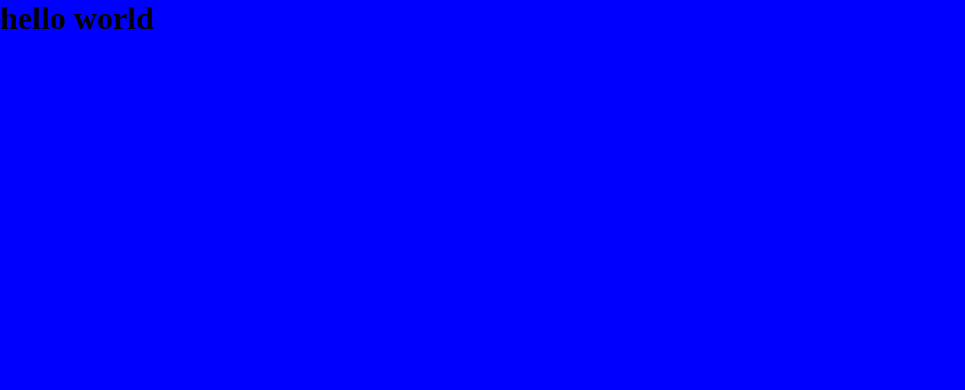
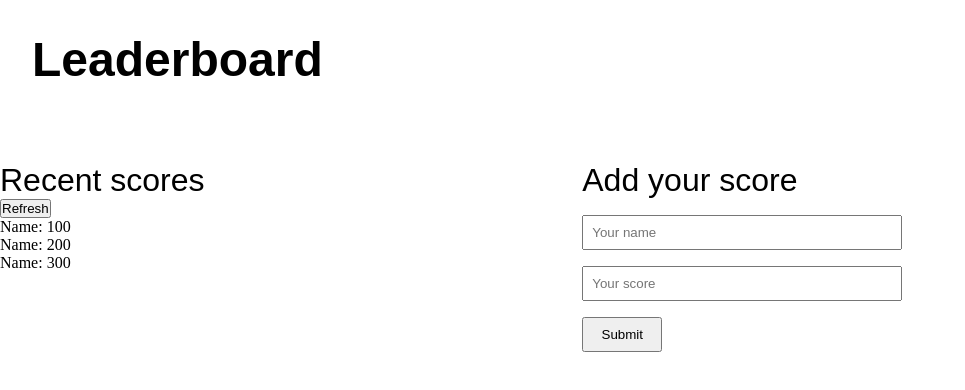
Before and after one commit to afizsavage/leaderboard, a website built with webpack: page src/index.html in a window 1280 px wide. Shown: the whole page, without its empty margins (0-965 px from the left). Built offline with nearby package versions, Linux system fonts and the light colour scheme.

Commit message:
Add markdown for all section

```diff
--- a/src/index.html
+++ b/src/index.html
@@ -7,6 +7,23 @@
     <title>Leaderboard</title>
   </head>
   <body>
-    <h1>hello world</h1>
+    <h1 class="item1">Leaderboard</h1>
+    <section class="item2">
+      <h2>Recent scores</h2>
+      <button type="button">Refresh</button>
+      <ul>
+        <li>Name: 100</li>
+        <li>Name: 200</li>
+        <li>Name: 300</li>
+      </ul>
+    </section>
+    <section class="item3">
+      <h2>Add your score</h2>
+      <form action="">
+        <input type="text" placeholder="Your name" />
+        <input type="text" placeholder="Your score" />
+        <input type="submit" value="Submit" />
+      </form>
+    </section>
   </body>
 </html>
--- a/src/styles/index.css
+++ b/src/styles/index.css
@@ -4,6 +4,58 @@
   box-sizing: border-box;
 }
 
+.item1 {
+  grid-area: header;
+}
+
+.item2 {
+  grid-area: scores;
+}
+
+.item3 {
+  grid-area: add;
+}
+
 body {
-  background-color: blue;
+  padding-top: 2rem;
+  display: grid;
+  grid:
+    'header header'
+    'scores add'
+    'scores add'
+    'scores add'
+    'scores add'
+    'scores add'
+    'scores add';
+  width: 100vw;
+  height: 100vh;
+  overflow: scroll;
+  overflow-x: hidden;
+  font-size: 16px;
 }
+
+h1 {
+  margin: 0 2rem;
+  font-family: sans-serif;
+  font-size: 3rem;
+  font-weight: 600;
+}
+
+h2 {
+  margin: 0;
+  font-size: 2rem;
+  font-weight: 500;
+  font-family: sans-serif;
+}
+
+form input {
+  display: flex;
+  flex-direction: column;
+  margin-top: 1rem;
+  padding: 0.5rem 0.5rem;
+  width: 20rem;
+}
+
+form input[type='submit'] {
+  width: 5rem;
+}
```
